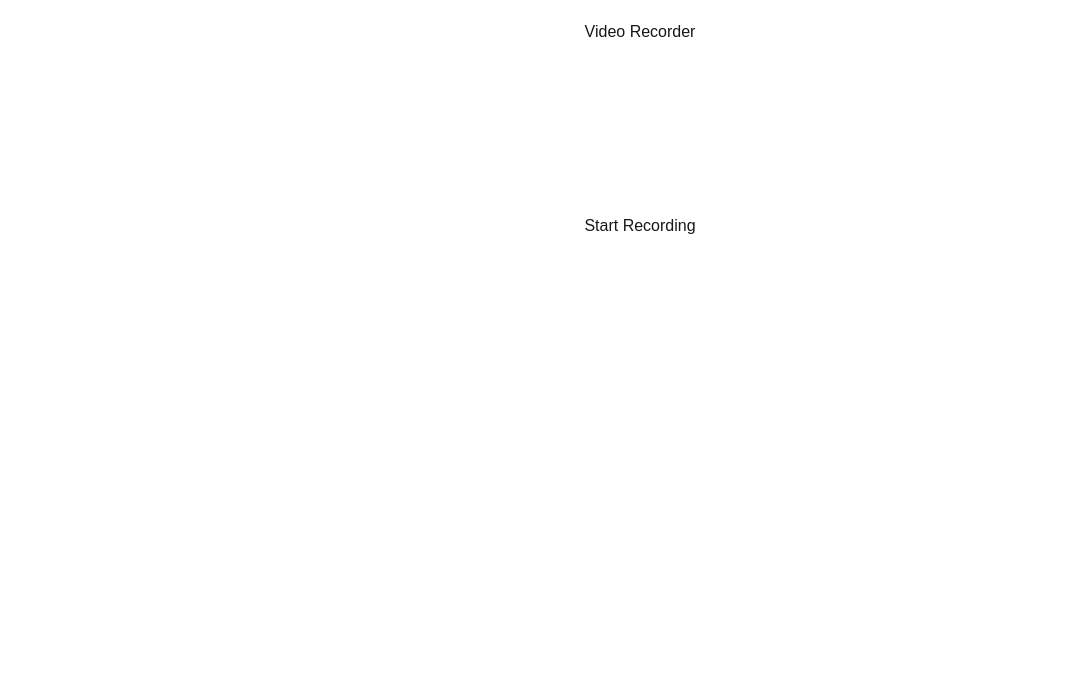
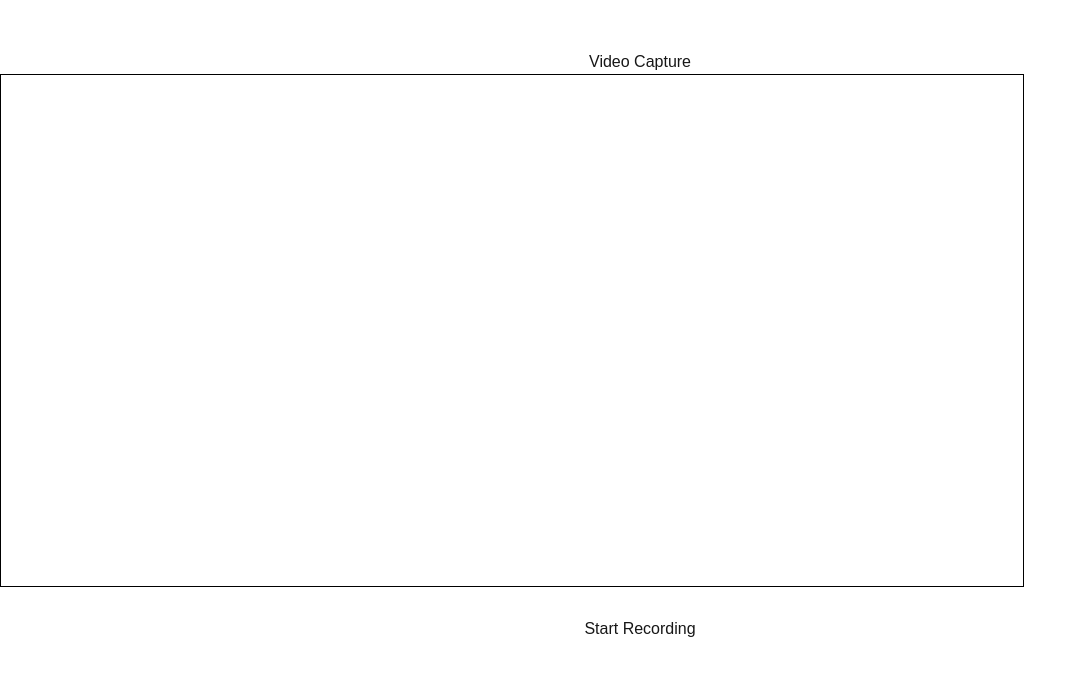
Before and after one commit to kiskosproutsai/video-rec, a Next.js app in the folder video-recorder/: page / in a window 1280 px wide. Shown: the top 676 px of the page, without its empty margins (0-1087 px from the left). Built offline with nearby package versions, Linux system fonts and the light colour scheme; no server answers.

Commit message:
New Page. Not chunked.

```diff
--- a/video-recorder/app/page.tsx
+++ b/video-recorder/app/page.tsx
@@ -1,83 +1,80 @@
-"use client";
+'use client';
 
-import React, { useRef, useState, useCallback, useEffect } from "react";
-import Webcam from "react-webcam";
+import React, { useRef, useState } from 'react';
 
-const chunkIntervalInMilliseconds = 3000;
+export default function VideoCapturePage() {
+  const videoRef = useRef<HTMLVideoElement>(null);
+  const mediaRecorderRef = useRef<MediaRecorder | null>(null);
+  const [isRecording, setIsRecording] = useState(false);
+  const chunks: Blob[] = [];
 
-const Home: React.FC = () => {
-  const webcamRef = useRef<Webcam>(null);
-  const mediaRecorderRef = useRef<MediaRecorder | null>(null);
-  const [recording, setRecording] = useState(false);
-  const [recordedChunks, setRecordedChunks] = useState<Blob[]>([]);
+  const startRecording = async () => {
+    if (!navigator.mediaDevices || !navigator.mediaDevices.getUserMedia) {
+      alert('Media devices not supported in your browser.');
+      return;
+    }
 
-  // Function to handle incoming recorded data
-  const handleDataAvailable = useCallback(
-    (event: BlobEvent) => {
-      console.log("handleDataAvailable useCallback triggered", new Date(Date.now()).toLocaleString());
-      if (event.data && event.data.size > 0) {
-        // Create blob and download immediately
-        const blob = new Blob([event.data], { type: "video/webm" });
+    try {
+      const stream = await navigator.mediaDevices.getUserMedia({ video: true, audio: true, mute: true });
+      if (videoRef.current) {
+        videoRef.current.srcObject = stream;
+        videoRef.current.muted = true;
+        videoRef.current.play();
+      }
+
+      const mediaRecorder = new MediaRecorder(stream);
+      mediaRecorder.ondataavailable = (event) => {
+        if (event.data.size > 0) {
+          chunks.push(event.data);
+        }
+      };
+
+      mediaRecorder.onstop = () => {
+        const blob = new Blob(chunks, { type: 'video/webm' });
         const url = URL.createObjectURL(blob);
-        const a = document.createElement("a");
+        const a = document.createElement('a');
         a.href = url;
-        a.download = `recorded-video-${Date.now()}.webm`;
+        a.download = `video-${Date.now()}.webm`;
+        document.body.appendChild(a);
         a.click();
-        URL.revokeObjectURL(url);
-      }
-    },
-    []
-  );
+        document.body.removeChild(a);
+        chunks.length = 0; // Clear the chunks
+      };
 
-  // Function to start recording
-  const handleStartCaptureClick = useCallback(() => {
-    console.log("handleStartCaptureClick useCallback triggered", new Date(Date.now()).toLocaleString());
-    if (webcamRef.current && webcamRef.current.stream) {
-      setRecording(true);
-      const mediaRecorder = new MediaRecorder(webcamRef.current.stream, {
-        mimeType: "video/webm",
-      });
+      mediaRecorder.start(3000); // Record in 3-second intervals
       mediaRecorderRef.current = mediaRecorder;
-      mediaRecorder.addEventListener("dataavailable", handleDataAvailable);
-      mediaRecorder.start(chunkIntervalInMilliseconds);
+      setIsRecording(true);
+    } catch (error) {
+      console.error('Error accessing media devices:', error);
     }
-  }, [handleDataAvailable]);
+  };
 
-  // Function to stop recording
-  const handleStopCaptureClick = useCallback(() => {
-    console.log("handleStopCaptureClick useCallback triggered", new Date(Date.now()).toLocaleString());
-    if (mediaRecorderRef.current) {
+  const stopRecording = () => {
+    if (mediaRecorderRef.current && mediaRecorderRef.current.state !== 'inactive') {
       mediaRecorderRef.current.stop();
-      setRecording(false);
     }
-  }, []);
-
-  // Video configuration settings
-  const videoConstraints = {
-    width: 500,
-    height: 500,
-    facingMode: "user",
+    if (videoRef.current && videoRef.current.srcObject) {
+      const stream = videoRef.current.srcObject as MediaStream;
+      stream.getTracks().forEach((track) => track.stop());
+    }
+    setIsRecording(false);
   };
 
   return (
-    <div style={{ textAlign: "center", padding: "20px" }}>
-      <h1>Video Recorder</h1>
-      <Webcam
-        audio={true}
-        muted={true}
-        ref={webcamRef}
-        videoConstraints={videoConstraints}
-        style={{ marginBottom: "20px" }}
-      />
-      <div>
-        {recording ? (
-          <button onClick={handleStopCaptureClick}>Stop Recording</button>
+    <div style={{ textAlign: 'center', marginTop: '50px' }}>
+      <h1>Video Capture</h1>
+      <video ref={videoRef} style={{ width: '80%', border: '1px solid black' }} />
+      <div style={{ marginTop: '20px' }}>
+        {!isRecording ? (
+          <button onClick={startRecording} style={{ padding: '10px 20px', fontSize: '16px' }}>
+            Start Recording
+          </button>
         ) : (
-          <button onClick={handleStartCaptureClick}>Start Recording</button>
+          <button onClick={stopRecording} style={{ padding: '10px 20px', fontSize: '16px', backgroundColor: 'red', color: 'white' }}>
+            Stop Recording
+          </button>
         )}
       </div>
     </div>
   );
-};
-
-export default Home;
+}
```
